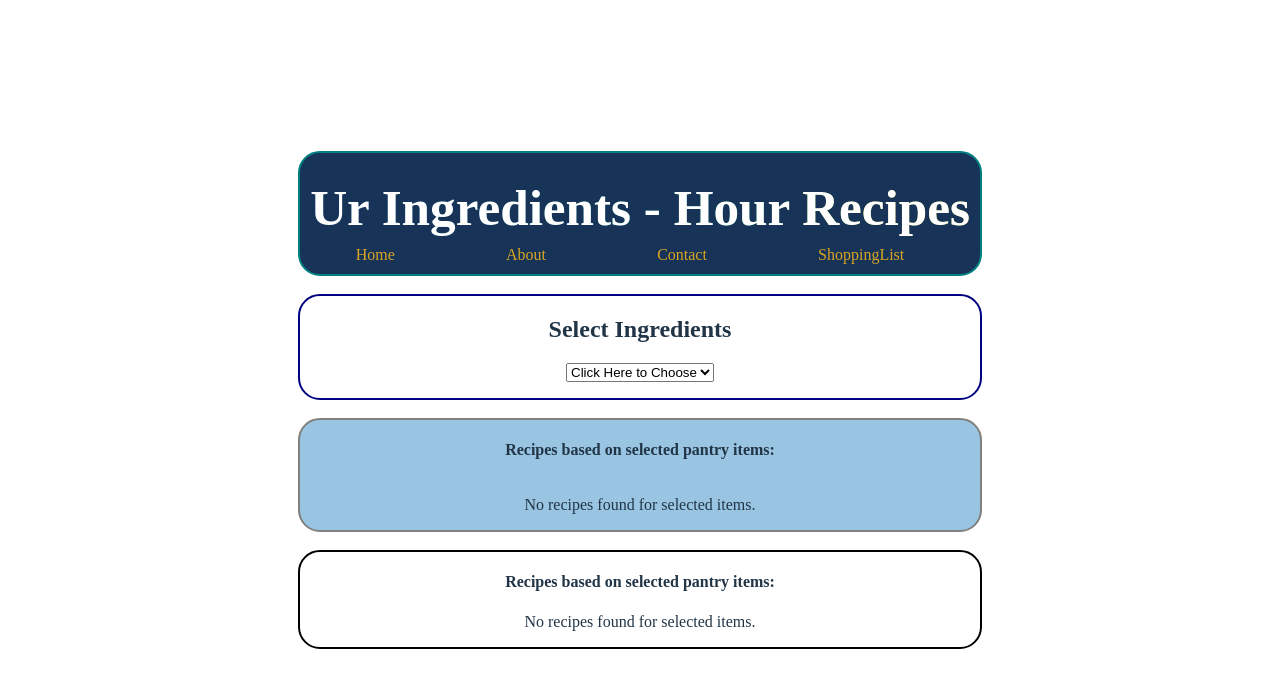
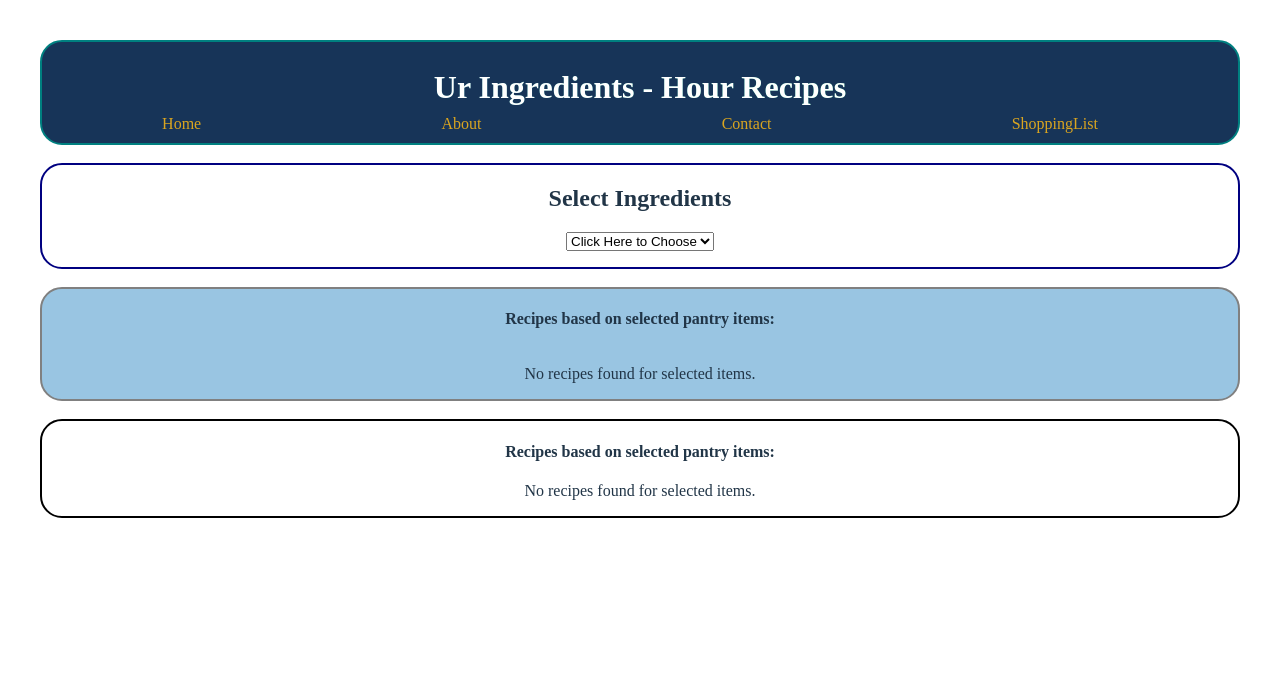
Before and after one commit to Kenneth-Parker/Group_App_Development, a React (Vite) app: page / in a window 1280 px wide. Shown: the top 688 px of the page. Built offline with nearby package versions, Linux system fonts and the light colour scheme.

Commit message:
dark mode

```diff
--- a/src/index.css
+++ b/src/index.css
@@ -2,56 +2,8 @@
   color-scheme: light dark;
   color: rgba(255, 255, 255, 0.87);
   background-color: #242424;
-
-  font-synthesis: none;
-  text-rendering: optimizeLegibility;
-  -webkit-font-smoothing: antialiased;
-  -moz-osx-font-smoothing: grayscale;
-  -webkit-text-size-adjust: 100%;
-
 }
 
-a {
-  font-weight: 500;
-  color: #646cff;
-  text-decoration: inherit;
-}
-a:hover {
-  color: #535bf2;
-}
-
-body {
-  margin: 0;
-  display: flex;
-  place-items: center;
-  min-width: 320px;
-  min-height: 100vh;
-
-}
-
-h1 {
-  font-size: 3.2em;
-  line-height: 1.1;
-}
-
-button {
-  border-radius: 8px;
-  border: 1px solid transparent;
-  padding: 0.6em 1.2em;
-  font-size: 1em;
-  font-weight: 500;
-  font-family: inherit;
-  background-color: #1a1a1a;
-  cursor: pointer;
-  transition: border-color 0.25s;
-}
-button:hover {
-  border-color: #646cff;
-}
-button:focus,
-button:focus-visible {
-  outline: 4px auto -webkit-focus-ring-color;
-}
 
 @media (prefers-color-scheme: light) {
   :root {
```
